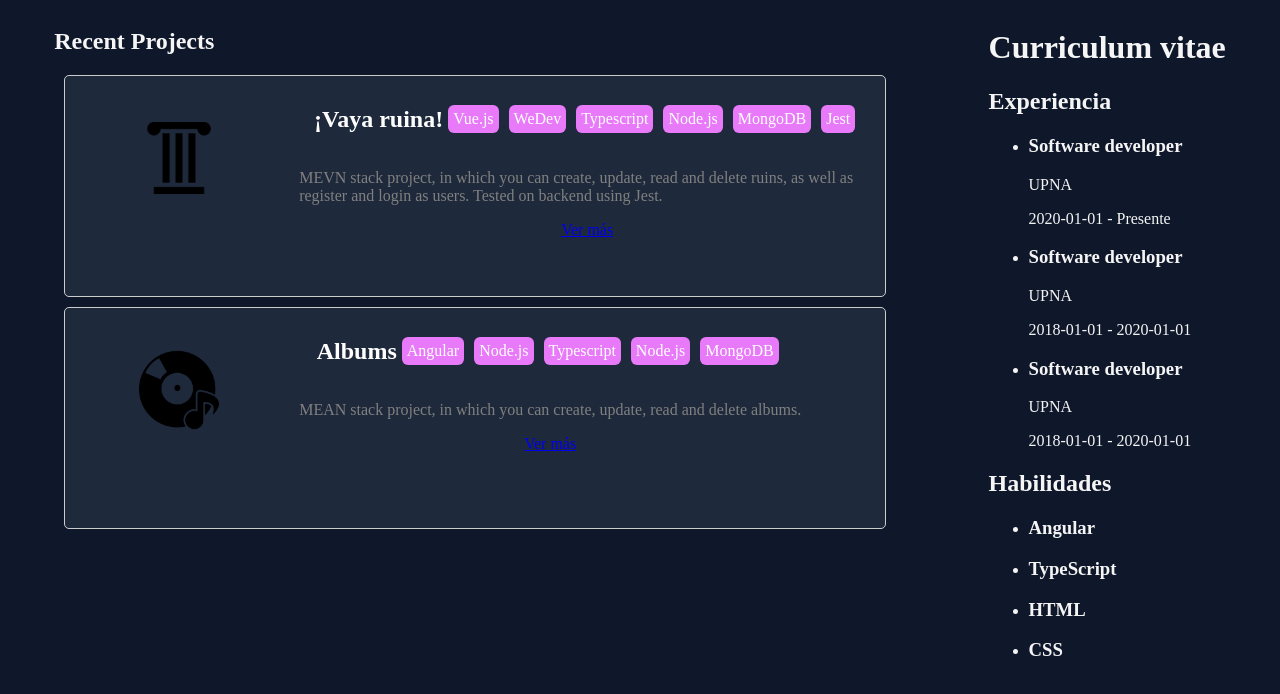
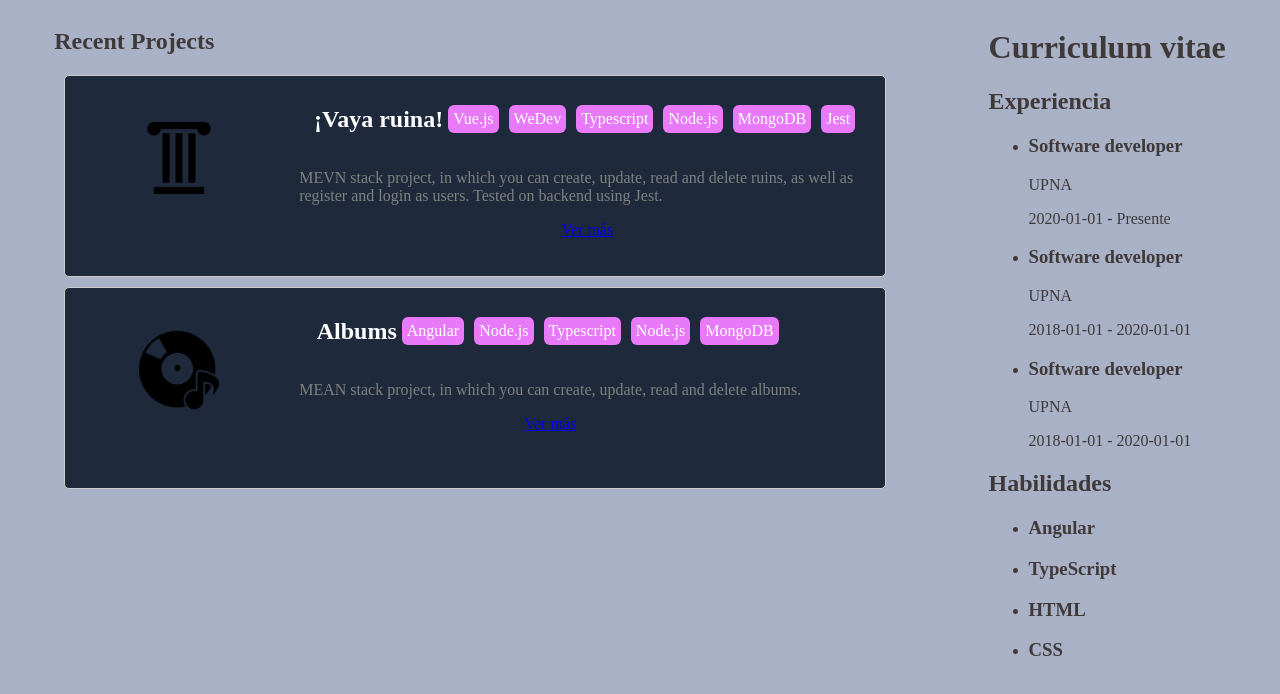
Before and after one commit to inigopanos/project-portfolio, an Angular app: page / in a window 1280 px wide. Shown: the top 694 px of the page. Built offline with nearby package versions, Linux system fonts and the light colour scheme.

Commit message:
Cambios css

```diff
--- a/src/app/app.component.css
+++ b/src/app/app.component.css
@@ -2,6 +2,5 @@
     display: flex;
     flex-direction: row;
     justify-content: space-around;
-    background-color: rgb(15, 23, 42);
-    color: whitesmoke;
+    color: rgb(64, 57, 57);
 }
--- a/src/components/project-component/project-component.component.css
+++ b/src/components/project-component/project-component.component.css
@@ -6,7 +6,7 @@
   margin: 10px;
 
   width: 800px;
-  height: 200px;
+  height: 180px;
 
   display: flex;
 }
--- a/src/styles.css
+++ b/src/styles.css
@@ -1,4 +1,4 @@
 /* You can add global styles to this file, and also import other style files */
 body {
-    background-color: rgb(15, 23, 42); /* Reemplaza #f0f0f0 con el color que desees */
+    background-color: rgb(168, 177, 197); /* Reemplaza #f0f0f0 con el color que desees */
   }
```
